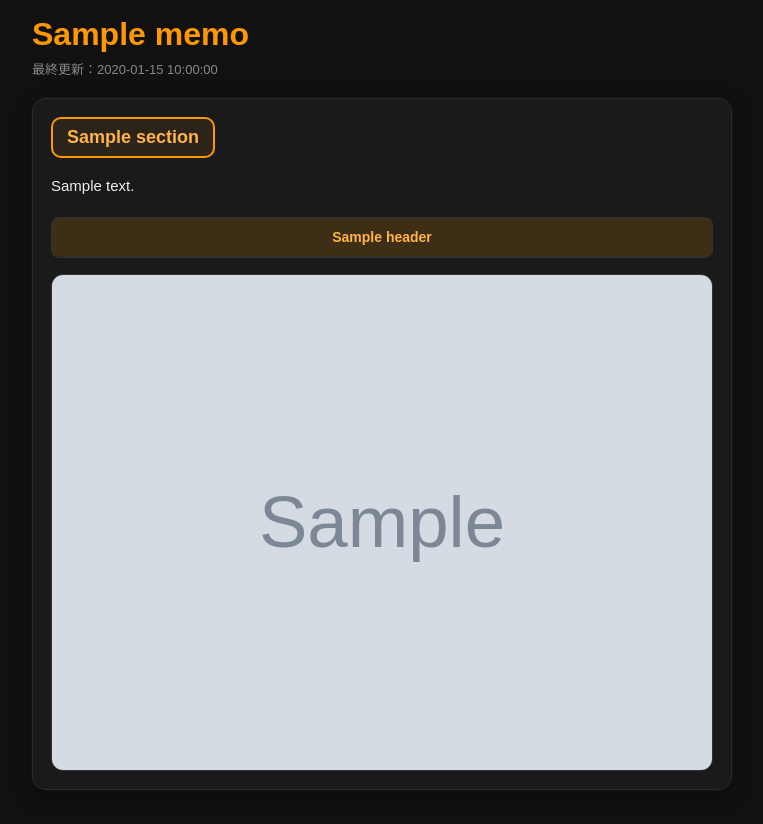
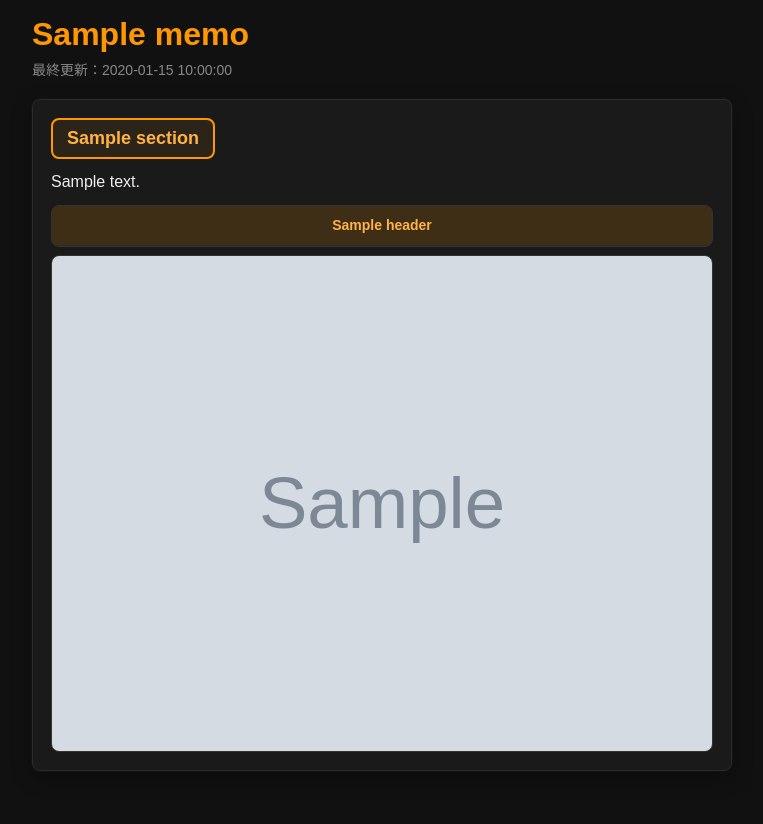
Before and after one commit to kenken0808/slot_app, a Flask app: template templates/index_memo.html in a window 1280 px wide. Shown: the whole page, without its empty margins (258-1021 px from the left). After the commit the page ends 771 px from the top, so only its background shows below. Run offline with Flask 3, Linux system fonts and the light colour scheme; the template is opened without the code that fills it: most values are stand-ins (such as "Sample title", 1, 10 or a date in 2020); grey boxes marked "Sample" are stand-in pictures.

Commit message:
バイオメモ追加3

```diff
--- a/templates/index_memo.html
+++ b/templates/index_memo.html
@@ -37,7 +37,7 @@
 
     .updated {
       color: #888;
-      font-size: 13px;
+      font-size: 14px;
       margin-bottom: 20px;
     }
 
@@ -49,7 +49,7 @@
       background: #1a1a1a;
 
       border: 1px solid #2b2b2b;
-      border-radius: 14px;
+      border-radius: 8px;
 
       padding: 18px;
 
@@ -68,12 +68,12 @@
       display: inline-block;
 
       border: 2px solid #ff9800;
-      border-radius: 10px;
+      border-radius: 8px;
 
       padding:
         8px 14px;
 
-      margin-bottom: 14px;
+      margin-bottom: 8px;
 
       color: #ffb347;
 
@@ -89,7 +89,7 @@
     ========================= */
 
     .card-content {
-      font-size: 15px;
+      font-size: 16px;
       line-height: 1.9;
       color: #eee;
     }
@@ -104,9 +104,9 @@
     ========================= */
 
     .card-image {
-      margin-top: 16px;
+      margin-top: 8px;
 
-      border-radius: 12px;
+      border-radius: 8px;
       overflow: hidden;
 
       border: 1px solid #333;
@@ -133,11 +133,11 @@
 
       .card {
         padding: 14px;
-        border-radius: 12px;
+        border-radius: 8px;
       }
 
       .card-title {
-        font-size: 16px;
+        font-size: 14px;
 
         padding:
           7px 12px;
@@ -153,7 +153,7 @@
        表
     ========================= */
     .memo-table {
-      margin-top: 16px;
+      margin-top: 8px;
       border: 1px solid #333;
       border-radius: 8px;
       overflow: hidden;
```
